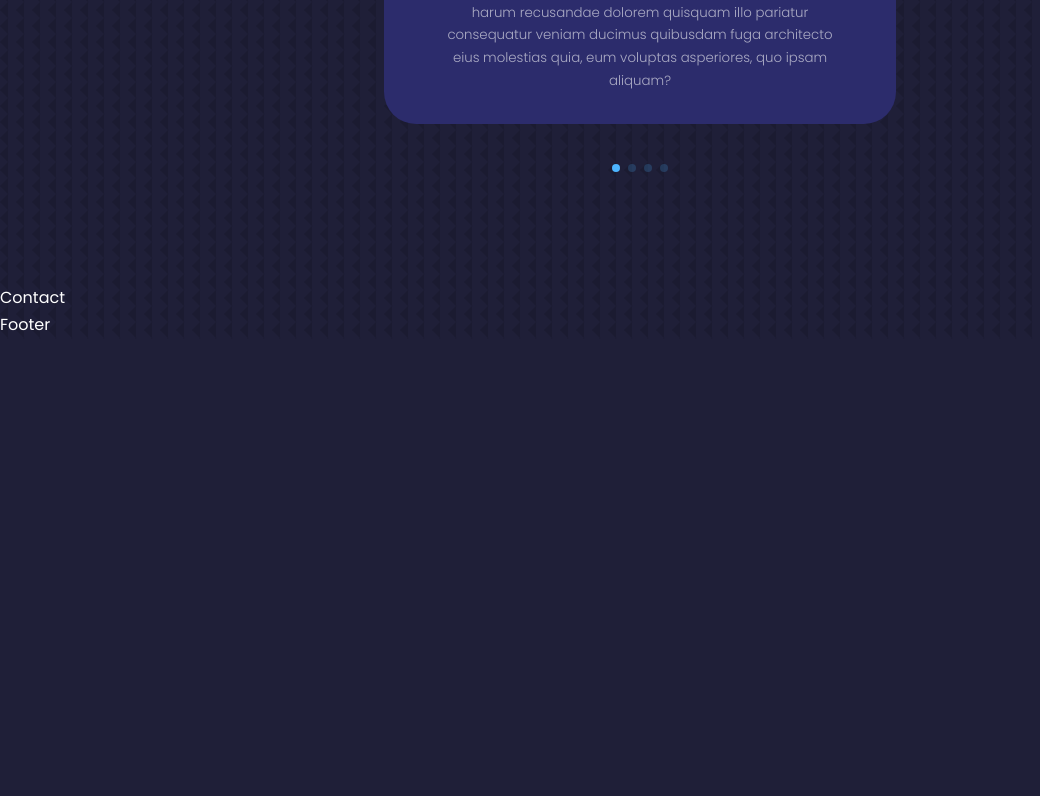
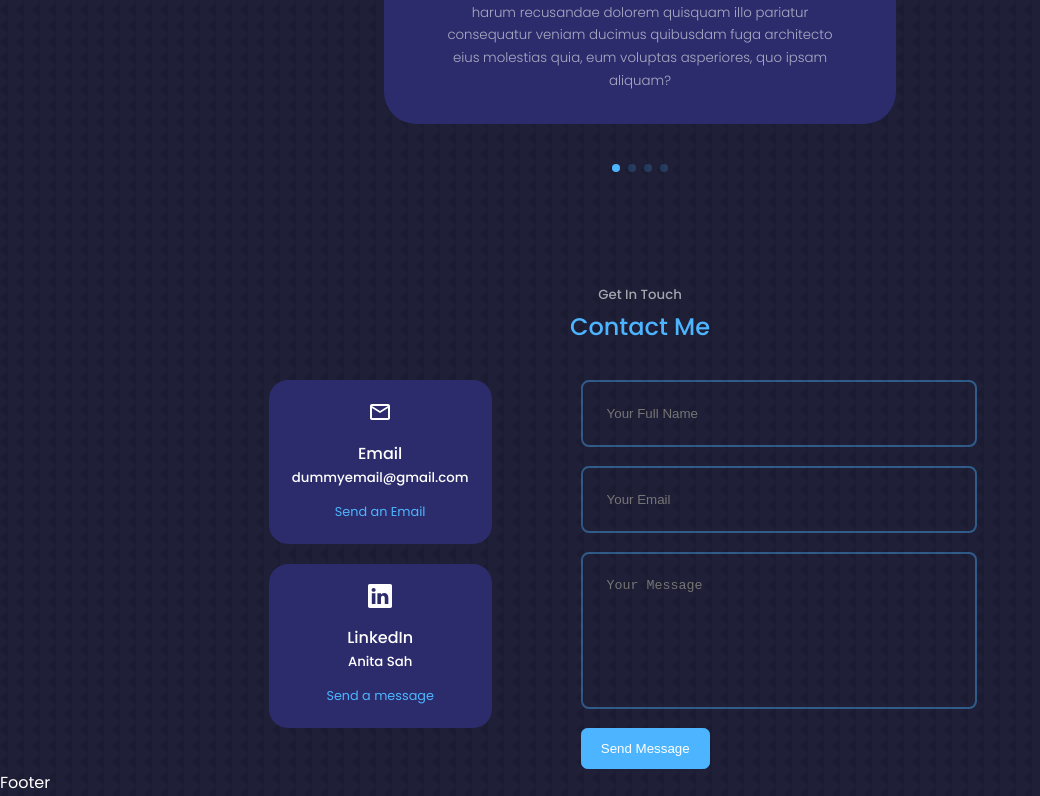
Before and after one commit to Subodh0/portfolio-1, a React (Create React App) app: page / in a window 1280 px wide. Shown: the part 4030-4826 px from the top of the page, without its empty margins (0-1040 px from the left). Before the commit the page ends 4369 px from the top, so only its background shows below. Built offline with nearby package versions, Linux system fonts and the light colour scheme.

Commit message:
added contact section

```diff
--- a/src/components/contacts/contact.css
+++ b/src/components/contacts/contact.css
@@ -0,0 +1,63 @@
+.container.contact__container {
+    width: 58%;
+    display: grid;
+    grid-template-columns: 30% 58%;
+    gap: 12%;
+}
+.contact__options {
+    display: flex;
+    flex-direction: column;
+    gap: 1.2rem;
+}
+.contact__option {
+    background: var(--color-bg-variant);
+    padding: 1.2rem;
+    border-radius: 1.2rem;
+    text-align: center;
+    border: 1px solid transparent;
+    transition: var(--transition);
+}
+.contact__option:hover {
+    background: transparent;
+    border-color: var(--color-primary-variant);
+}
+
+.contact__option-icon {
+    font-size: 1.5rem;
+    margin-bottom: 0.5rem;
+}
+
+.contact__option a {
+    margin-top: 0.7rem;
+    display: inline-block;
+    font-size: 0.8rem;
+}
+
+form {
+    display: flex;
+    flex-direction: column;
+    gap: 1.2rem;
+}
+
+input, textarea {
+    width: 80%;
+    padding: 1.5rem;
+    border-radius: 0.5rem;
+    background: transparent;
+    border: 2px solid var(--color-primary-variant);
+    resize: none;
+    color: var(--color-white);
+}
+
+@media screen and (max-width:1024px){
+    .container.contact__container {
+        grid-template-columns: 1fr;
+        gap: 2rem;
+    }
+}
+
+@media screen and (max-width:600px) {
+    .container.contact__container {
+        width: var(--container-width-sm);
+    }
+}
--- a/src/components/contacts/contact.jsx
+++ b/src/components/contacts/contact.jsx
@@ -1,11 +1,36 @@
 import React from 'react'
-import './contact.css'
-
+import './contact.css';
+import {MdOutlineEmail} from 'react-icons/md';
+import {BsLinkedin} from 'react-icons/bs';
 
 const Contact = () => {
   return (
     <section id='contact'>
-      Contact
+      <h5>Get In Touch</h5>
+      <h2>Contact Me</h2>
+
+      <div className="container contact__container">
+        <div className="contact__options">
+          <article className="contact__option">
+            <MdOutlineEmail className='contact__option-icon'/>
+            <h4>Email</h4>
+            <h5>dummyemail@gmail.com</h5>
+            <a href="mailto:dummyemail@gmail.com" target='_blank'>Send an Email</a>
+          </article>
+          <article className="contact__option">
+            <BsLinkedin className='contact__option-icon'/>
+            <h4>LinkedIn</h4>
+            <h5>Anita Sah</h5>
+            <a href="https://linkedin.com" target='_blank'>Send a message</a>
+          </article>
+        </div>
+        <form action="">
+          <input type="text" name='name' placeholder='Your Full Name' required/>
+          <input type="email" name='email' placeholder='Your Email' required/>
+          <textarea name="message" rows="7" placeholder='Your Message' required></textarea>
+          <button type='submit' className='btn btn-primary'>Send Message</button>
+        </form>
+      </div>
     </section>
   )
 }
```
